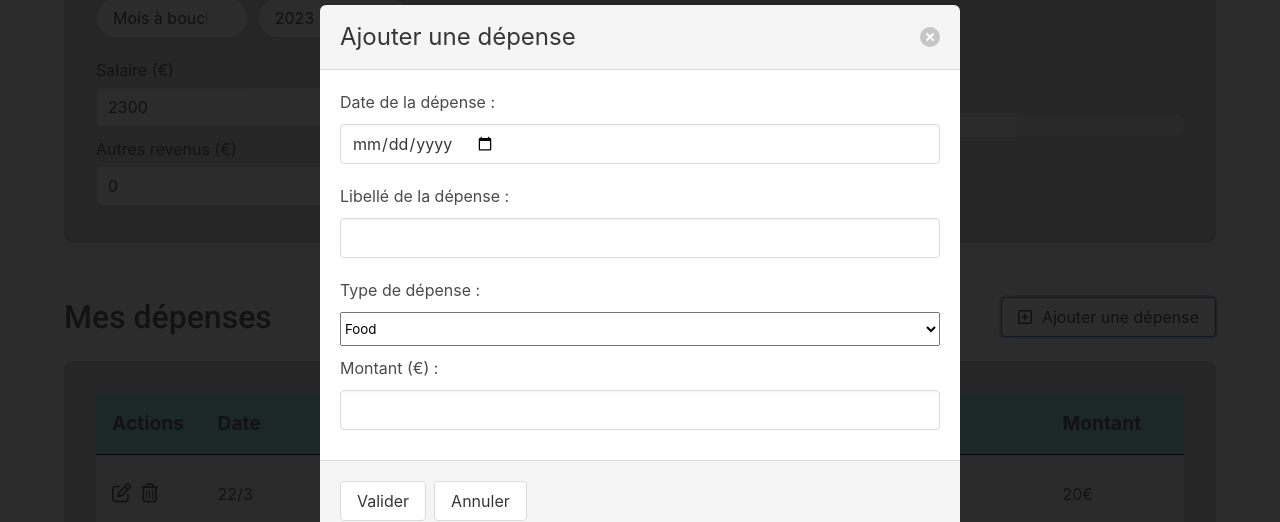
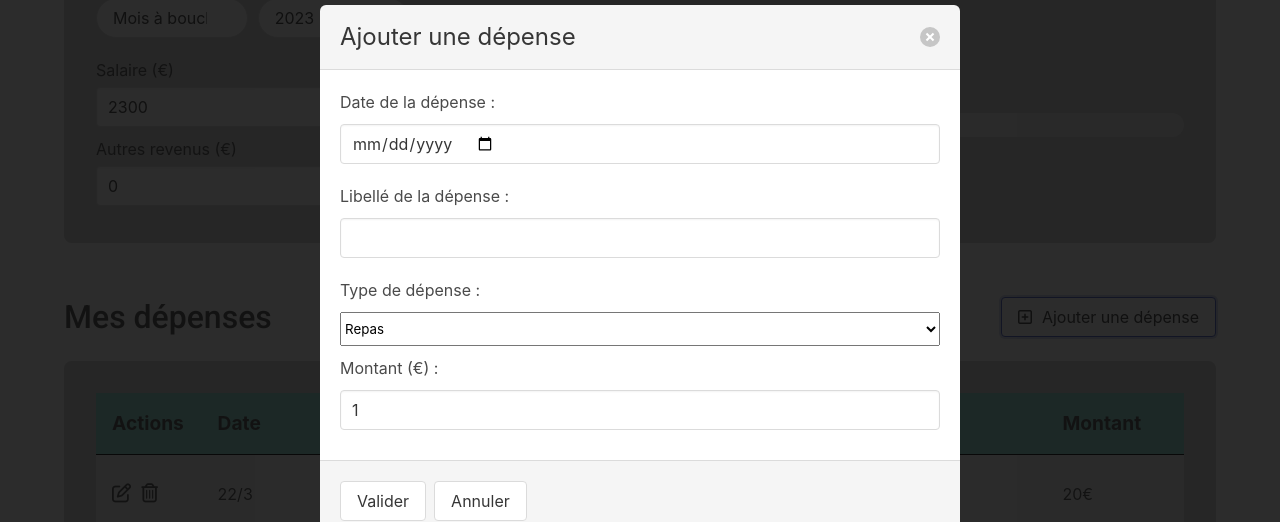
Before and after one commit to AntoineGrb/budget-monitor-react, a React (Vite) app: page / in a window 1280 px wide. Both pictures are taken after a click on the button "Ajouter une dépense". Shown: the part 127-649 px from the top of the page. Built offline with nearby package versions, Linux system fonts and the light colour scheme.

Commit message:
feat : modale addDepense ok

```diff
--- a/src/App.jsx
+++ b/src/App.jsx
@@ -8,6 +8,9 @@ import EditDepense from './components/Modals/EditDepense'
 function App() {
 
   //Déclaration des states
+  //Objet Dépense
+  const [depenses, setDepenses] = useState([])
+
   //Gestion des modales
   const [isAddDepenseOpen , setIsAddDepenseOpen] = useState(false);
   const [isEditDepenseOpen , setIsEditDepenseOpen] = useState(false);
@@ -15,9 +18,21 @@ function App() {
   return (
     <main>
       <Budget />
-      <Depenses setIsAddDepenseOpen = {setIsAddDepenseOpen} setIsEditDepenseOpen = {setIsEditDepenseOpen} />
-      <AddDepense isAddDepenseOpen = {isAddDepenseOpen} setIsAddDepenseOpen = {setIsAddDepenseOpen} />
-      <EditDepense isEditDepenseOpen = {isEditDepenseOpen} setIsEditDepenseOpen = {setIsEditDepenseOpen} />
+      <Depenses
+      setIsAddDepenseOpen = {setIsAddDepenseOpen}
+      setIsEditDepenseOpen = {setIsEditDepenseOpen}
+      depenses = {depenses}
+      />
+      <AddDepense
+      isAddDepenseOpen = {isAddDepenseOpen}
+      setIsAddDepenseOpen = {setIsAddDepenseOpen}
+      depenses = {depenses}
+      setDepenses = {setDepenses}
+      />
+      <EditDepense
+      isEditDepenseOpen = {isEditDepenseOpen}
+      setIsEditDepenseOpen = {setIsEditDepenseOpen}
+      />
     </main>
   )
 }
--- a/src/components/Modals/AddDepense.jsx
+++ b/src/components/Modals/AddDepense.jsx
@@ -1,33 +1,75 @@
 import './AddDepense.scss'
 import PropTypes from 'prop-types'
+import { useState } from 'react'
+import {tags} from '../../data/tags'
 
+const AddDepense = ({isAddDepenseOpen , setIsAddDepenseOpen , depenses, setDepenses}) => {
 
-const AddDepense = ({isAddDepenseOpen , setIsAddDepenseOpen}) => {
+    //Déclaration des states des inputs de la modale
+    const [depenseDate , setDepenseDate] = useState('');
+    const [depenseLibelle , setDepenseLibelle] = useState('');
+    const [depenseTag , setDepenseTag] = useState('');
+    const [depenseAmount , setDepenseAmount] = useState(1);
+
+    const submitForm = (e) => {
+        e.preventDefault();
+
+        if (depenseAmount == 0) {
+            return
+        }
+
+        //Enregistrer la nouvelle dépense
+        const newDepense = {
+            date:depenseDate,
+            libelle:depenseLibelle,
+            tag:depenseTag,
+            amount:parseInt(depenseAmount)
+        }
+
+        //L'ajouter au tableau
+        setDepenses([...depenses , newDepense])
+
+        //Rénitialiser et fermer le formulaire
+        closeModal()
+    }
+
+    const closeModal = () => {
+        //Rénitialiser et fermer le formulaire
+        setDepenseDate('');
+        setDepenseLibelle('');
+        setDepenseTag('');
+        setDepenseAmount(1);
+        setIsAddDepenseOpen(false);
+    }
+
     return (
             <div className={`modal ${isAddDepenseOpen && 'is-active'}`}>
-                <div onClick={() => setIsAddDepenseOpen(false)} className="modal-background"></div>
+                <div className="modal-background"></div>
                 <div className="modal-card">
+                    <form onSubmit={(e) => submitForm(e)}>
                         <header className="modal-card-head">
                             <p className="modal-card-title"> Ajouter une dépense </p>
-                        <button onClick={() => setIsAddDepenseOpen(false)} className="delete"></button>
+                            <button onClick={closeModal} className="delete"></button>
                         </header>
                         <section className="modal-card-body">
                             <label> Date de la dépense : </label>
-                        <input className="input" type="date" name="date" id="date" />
+                            <input value={depenseDate} onChange={(e) => setDepenseDate(e.target.value)} className="input" type="date" name="date" id="date" required />
                             <label> Libellé de la dépense : </label>
-                        <input className="input" type="text" name="libelle" id="libelle" />
+                            <input value={depenseLibelle} onChange={(e) => setDepenseLibelle(e.target.value)} className="input" type="text" name="libelle" id="libelle" required />
                             <label> Type de dépense : </label>
-                        <select className="select" name="tag" id="tag">
-                            <option value="food"> Food </option>
-                            <option value="out"> Sortie </option>
+                            <select value={depenseTag} onChange={(e) => setDepenseTag(e.target.value)} className="select" name="tag" id="tag">
+                                {tags.map((tag , index)=> (
+                                    <option key={index} value={tag}> {tag} </option>
+                                ))}
                             </select>
                             <label> Montant (€) : </label>
-                        <input className="input" type="number" name="amount" id="amount" />
+                            <input value={depenseAmount} onChange={(e) => setDepenseAmount(e.target.value)} className="input" type="number" name="amount" id="amount" min="1" required />
                         </section>
                         <footer className="modal-card-foot">
-                        <button className="button"> Valider </button>
-                        <button onClick={() => setIsAddDepenseOpen(false)} className="button"> Annuler </button>
+                            <button type="submit" className="button"> Valider </button>
+                            <button type='button' onClick={closeModal} className="button"> Annuler </button>
                         </footer>
+                    </form>
                 </div>
             </div>
     )
@@ -35,7 +77,9 @@ const AddDepense = ({isAddDepenseOpen , setIsAddDepenseOpen}) => {
 
 AddDepense.propTypes = {
     isAddDepenseOpen: PropTypes.bool,
-    setIsAddDepenseOpen: PropTypes.func
+    setIsAddDepenseOpen: PropTypes.func,
+    setDepenses: PropTypes.func,
+    depenses : PropTypes.array
 }
 
 export default AddDepense
--- /dev/null
+++ b/src/data/tags.js
@@ -0,0 +1 @@
+export const tags = ['Repas' , 'Courses' , 'Charges' , 'Sortie' , 'Santé' , 'Hobbies']
--- /dev/null
+++ b/src/data/time-units.js
@@ -0,0 +1,2 @@
+export const month = ["janvier", "février", "mars", "avril", "mai", "juin", "juillet", "août", "septembre", "octobre", "novembre", "décembre"];
+export const years = [2022 , 2023 , 2024]
```
Also changed, not shown: src/components/Depenses/Depenses.jsx (+6 -2 lines). Lines whose indentation alone changed are shown as unchanged.
